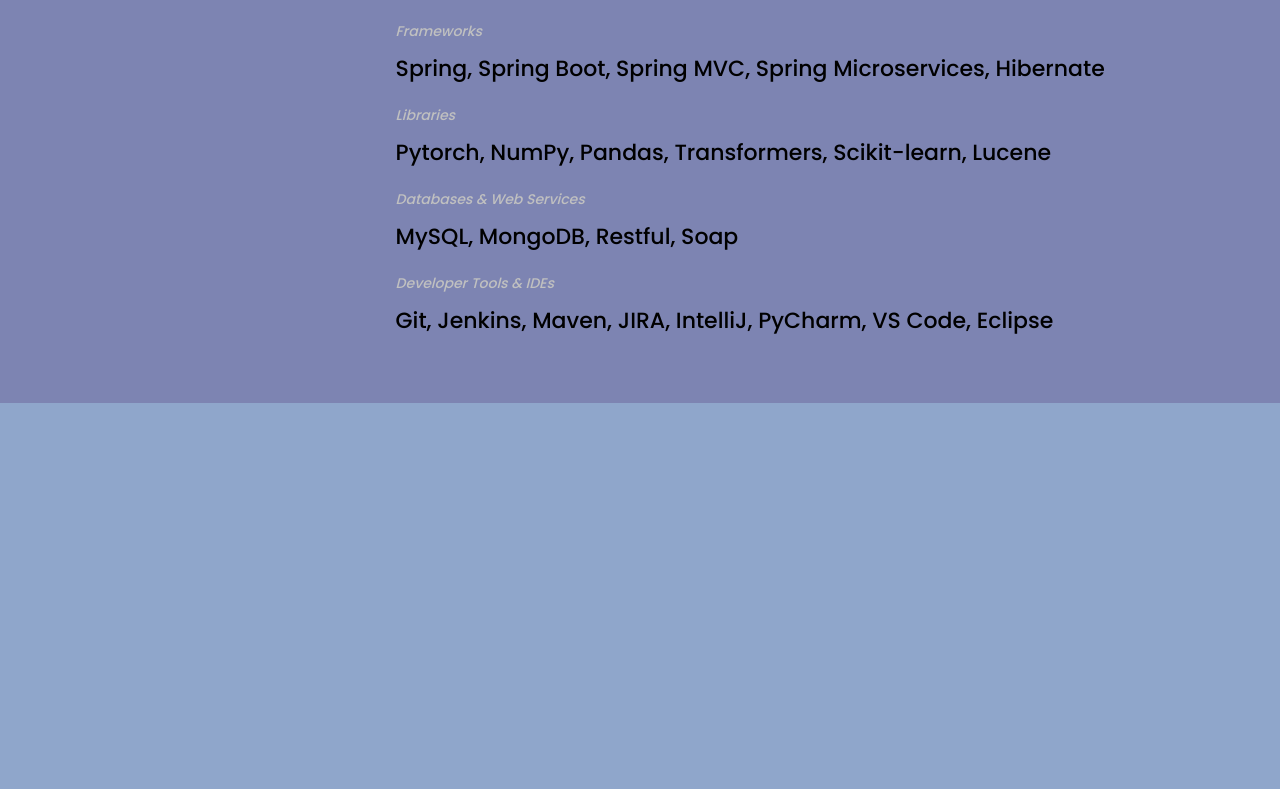
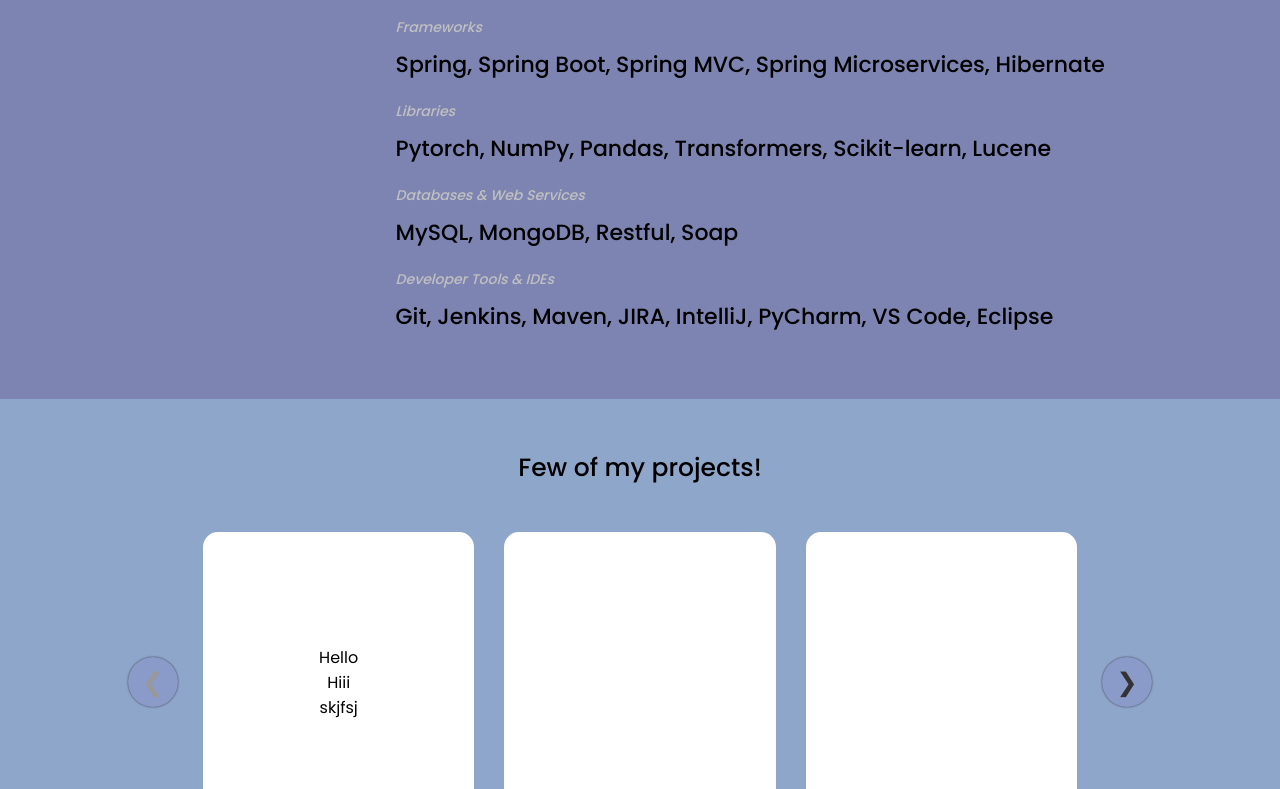
Before and after one commit to dhawaldarji7/dhawaldarjiportfolio2.0, a React (Create React App) app: page / in a window 1280 px wide. Shown: the part 2011-2800 px from the top of the page. Built offline with nearby package versions, Linux system fonts and the light colour scheme.

Commit message:
Started designing the projects section

```diff
--- a/package.json
+++ b/package.json
@@ -9,6 +9,7 @@
     "@testing-library/user-event": "^12.8.3",
     "react": "^17.0.2",
     "react-dom": "^17.0.2",
+    "react-elastic-carousel": "^0.11.5",
     "react-icons": "^4.2.0",
     "react-router-dom": "^5.2.0",
     "react-scripts": "4.0.3",
--- a/src/Components/About/AboutStyledElemenets.js
+++ b/src/Components/About/AboutStyledElemenets.js
@@ -57,7 +57,6 @@
   font-size: 25px;
   width: fit-content;
   font-weight: 500;
-  border-bottom: 2px solid;
 `;
 
 export const Bio = styled.p`
--- a/src/Components/Contact/ContactStyledElements.js
+++ b/src/Components/Contact/ContactStyledElements.js
@@ -11,11 +11,10 @@
   background: #dbf4a7;
   user-select: none;
   height: auto;
-
   width: 100%;
-  padding-top: 30px;
+  padding-top: 50px;
   user-select: none;
-  padding-bottom: 30px;
+  padding-bottom: 50px;
 
   @media screen and (max-width: 640px) {
     height: fit-content;
--- a/src/Components/Projects/ProjectsStyledElements.js
+++ b/src/Components/Projects/ProjectsStyledElements.js
@@ -1,13 +1,54 @@
 import styled from "styled-components";
+import { Heading as H } from "../Background/BackgroundStyledElements";
 
 export const ProjectsContainer = styled.div`
   display: flex;
-  height: 800px;
+  flex-direction: column;
+  height: 550px;
   background: #8fa6cb;
   user-select: none;
   width: 100%;
-  padding-top: 30px;
-  user-select: none;
-  padding-bottom: 30px;
   margin-top: -10px;
+  align-items: center;
+  padding-top: 50px;
 `;
+
+export const ProjectsWrapper = styled.div`
+  display: flex;
+  flex-direction: column;
+  width: 80%;
+  align-items: center;
+  justify-content: center;
+
+  @media screen and (max-width: 640px) {
+    width: 98%;
+  }
+`;
+export const Project = styled.div`
+  display: flex;
+  flex-direction: column;
+  justify-content: center;
+  align-items: center;
+  height: 300px;
+  width: 100%;
+  background-color: white;
+  margin: 15px;
+  border-radius: 15px;
+`;
+
+export const Heading = styled(H)`
+  margin-bottom: 30px;
+`;
+
+export const projectTitle = styled.h1`
+  font-size: 18px;
+  color: black;
+`;
+
+export const projectDomain = styled.span`
+  font-size: 18px;
+`;
+
+export const projectDescription = styled.span`
+  font-size: 18px;
+`;
--- a/src/Components/Projects/index.js
+++ b/src/Components/Projects/index.js
@@ -1,7 +1,43 @@
 import React from "react";
-import { ProjectsContainer } from "./ProjectsStyledElements";
+import {
+  ProjectsContainer,
+  Project,
+  ProjectsWrapper,
+  Heading,
+  projectTitle,
+  projectDomain,
+  projectDescription,
+} from "./ProjectsStyledElements";
+import Carousel from "react-elastic-carousel";
+
 const Projects = () => {
-  return <ProjectsContainer id="projects"></ProjectsContainer>;
+  const breakPoints = [
+    { width: 1, itemsToShow: 1 },
+    { width: 550, itemsToShow: 2, itemsToScroll: 2 },
+    { width: 768, itemsToShow: 3 },
+    { width: 1200, itemsToShow: 3 },
+  ];
+
+  return (
+    <ProjectsContainer id="projects">
+      <ProjectsWrapper>
+        <Heading>Few of my projects!</Heading>
+        <Carousel breakPoints={breakPoints}>
+          <Project>
+            <projectTitle>Hello</projectTitle>
+            <projectDomain>Hiii</projectDomain>
+            <projectDescription>skjfsj</projectDescription>
+          </Project>
+          <Project></Project>
+          <Project></Project>
+          <Project></Project>
+          <Project></Project>
+          <Project></Project>
+          <Project></Project>
+        </Carousel>
+      </ProjectsWrapper>
+    </ProjectsContainer>
+  );
 };
 
 export default Projects;
```
Also changed, not shown: 1 other file (tests, documents, lock files or other folders).
